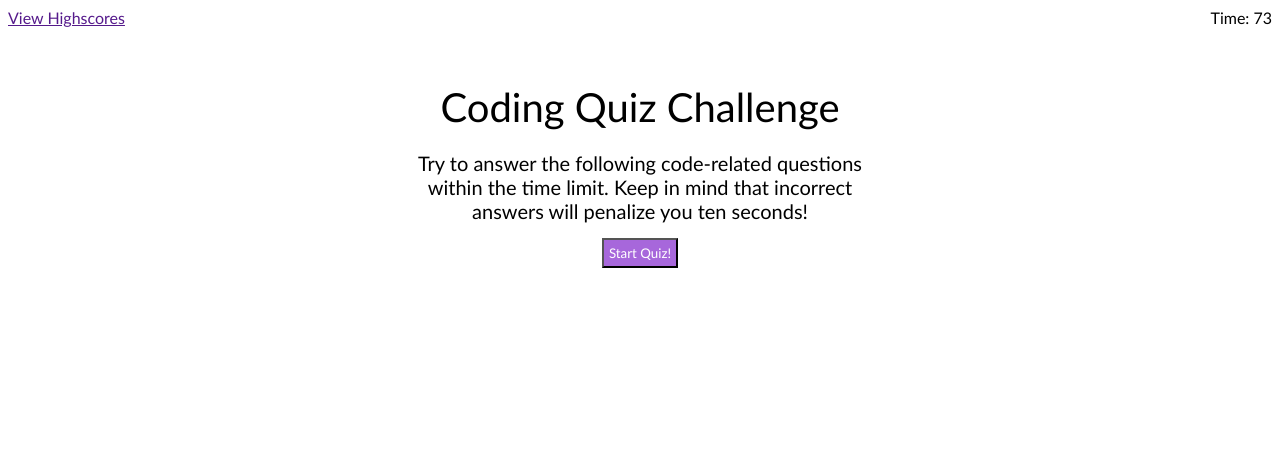
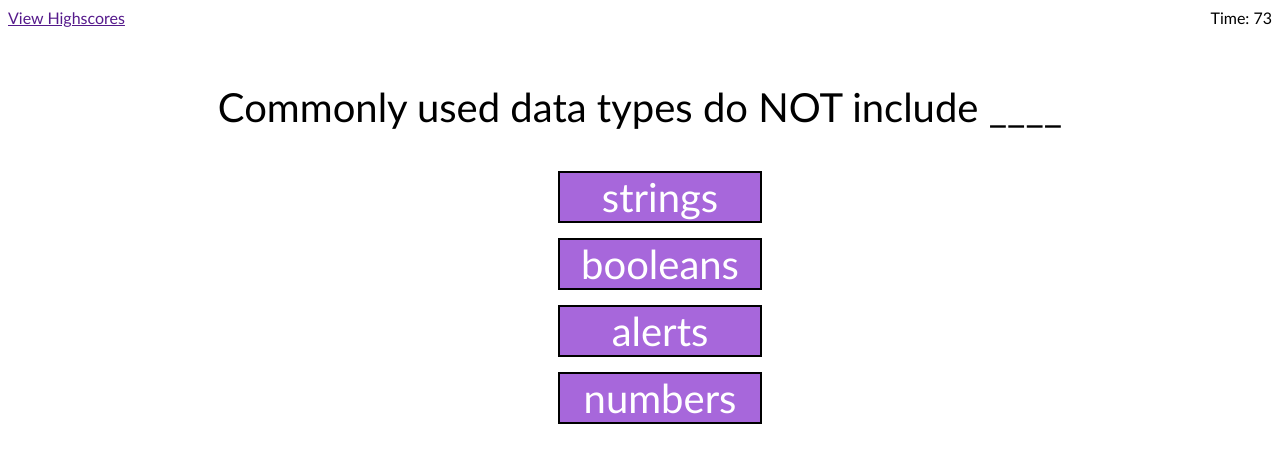
Before and after one commit to MephestoMD/coding-quiz, a plain HTML site: page index.html in a window 1280 px wide. Both pictures are taken after a click on the button "Start Quiz!". Drawn offline with Linux system fonts and the light colour scheme.

Commit message:
Created working first question with working answer checker

```diff
--- a/index.html
+++ b/index.html
@@ -12,20 +12,18 @@
 
     <div id = "timer"></div>
 
-    <header class = "starter" id = "start-header"> Coding Quiz Challenge </header>
-    <p class = "starter">Try to answer the following code-related questions within the time limit.
+
+
+<div id = "gamespace">
+
+    Coding Quiz Challenge
+    <p>
+        Try to answer the following code-related questions within the time limit.
         Keep in mind that incorrect answers will penalize you ten seconds!
     </p>
+    <button id = "start-button">Start Quiz!</button>
 
-<button class = "button starter" id = "start-button">Start Quiz!</button>
-
-<header id = "question-header"></header>
-<ul>
-    <li class = "button" id = "button1"></li>
-    <li class = "button" id = "button2"></li>
-    <li class = "button" id = "button3"></li>
-    <li class = "button" id = "button4"></li>
-</ul>
+</div>
 
 </body>
 
--- a/script.js
+++ b/script.js
@@ -4,35 +4,46 @@ let timer = document.getElementById("timer");
 // Select start button by ID
 let startButton = document.getElementById("start-button");
 
+// Define variables for the game area and the list to hold the answer choices
+let gameArea = document.getElementById("gamespace");
+let answerList = document.createElement("ul");
+
 // Define variable for remaining time
 let timeLeft = 75;
+
+// Define variable for which question the player is currently on
+let questionNum = 0;
+
+// Define variables for number of questions right and wrong
+let numWrong = 0;
+let numRight = 0;
 
 // Create an array of objects to handle each question and its corrects
 let questionBank = [
     {
-        question: "Commonly used data types do NOT include: ___",
-        options: ["a) strings", "b) booleans", "c) alerts", "d) numbers"],
-        correct: "c) alerts"
+        question: "Commonly used data types do NOT include ____",
+        options: ["strings", "booleans", "alerts", "numbers"],
+        correct: "alerts"
     },
     {
-        question: "The condition in an if/else statement is enclosed within: ___",
-        options: ["a) quotations", "b) curly braces", "c) parentheses", "d) square brackets"],
-        correct: "c) parentheses"
+        question: "The condition in an if/else statement is enclosed within ___",
+        options: ["quotations", "curly braces", "parentheses", "square brackets"],
+        correct: "parentheses"
     },
     {
-        question: "Arrays in JavaScript can be used to store: ___",
-        options: ["a) numbers", "b) other arrays", "c) booleans", "d) all of the above"],
+        question: "Arrays in JavaScript can be used to store ___",
+        options: ["numbers", "other arrays", "booleans", "all of the above"],
         correct: "d) all of the above"
     },
     {
         question: "String value must be enclosed within ___ when being assigned to variables.",
-        options: ["a) commas", "b) curly braces", "c) quotations", "d) parentheses"],
-        correct: "c) quotations"
+        options: ["commas", "curly braces", "quotations", "parentheses"],
+        correct: "quotations"
     },
     {
-        question: "A very useful tool used during development and debugging for printing content to the debugger is: ___",
-        options: ["a) JavaScript", "b) terminal/bash", "c) alerts", "d) console.log"],
-        correct: "d) console.log"
+        question: "A very useful tool used during development and debugging for printing content to the debugger is ___",
+        options: ["JavaScript", "b) Terminal/Bash", "alerts", "console.log"],
+        correct: "console.log"
     },
 ]
 
@@ -51,21 +62,60 @@ function startTimer () {
         // End condition for time elapsed scenario
         if (timeLeft === 0) {
             clearInterval(timeId);
-            gameOver();
+            // gameOver();
         }
 
     }, 1000);
-    questionPopulate()
+    questionPopulate(questionNum)
 
 }
 
-function questionPopulate() {
+function questionPopulate(questionNum) {
+    // Clear the current game area and question lists if applicable
+    gameArea.innerHTML = "";
+    answerList.innerHTML = "";
+
+    let thisQuestion = questionBank[questionNum].question;
+    let theseOptions = questionBank[questionNum].options;
+
+    console.log(theseOptions);
+
+    gameArea.textContent = thisQuestion;
+
+    gameArea.appendChild(answerList);
+
+    for (i = 0; i < theseOptions.length; i++) {
+        let item = document.createElement("li");
+        item.setAttribute("class","choice");
+        item.textContent = theseOptions[i];
+        answerList.appendChild(item);
+    }
+
+    answerList.addEventListener("click", rightOrWrong);
+}
+
+function rightOrWrong (event) {
+
+    // If user clicks outside of the list items, return to questionPopulate()
+    if (!event.target.matches("li")) {
+        questionPopulate(questionNum);
+    }
+    else {
+        // Assign variable to hold user's selected response
+        let userAnswer = event.target.textContent;
+        // Create a div for the area to display right or wrong text
+        let answerNotify = document.createElement("li");
+
+        if (userAnswer === questionBank[questionNum].correct) {
+            numRight++;
+            answerNotify.textContent = "Correct!";
+            answerNotify.setAttribute("class", "correct");
+            answerList.appendChild(answerNotify);
+        }
+
+    }
 
 }
 
-// function gameOver {
-
-// }
-
 
 startButton.addEventListener("click", startTimer);
--- a/style.css
+++ b/style.css
@@ -13,24 +13,27 @@ body {
     float: right;
 }
 
-header {
+
+ul {
+    list-style-type: none;
+}
+
+#gamespace {
     font-size: 2.5em;
     padding-top: 75px;
     padding-bottom: 20px;
-}
-
-p {
-    font-size: 1.25em;
-    justify-content: center;
-    width: 500px;
     margin: auto;
 }
 
-ul {
-    list-style-type: none;
-    display: none;
+
+p {
+    font-size: 0.65em;
+    width: 500px;
+    margin: auto;
+    margin-top: 20px;
 }
-.button {
+
+#start-button {
     margin: auto;
     padding: 5px;
     background-color: #a767db;
@@ -38,7 +41,32 @@ ul {
     margin-top: 15px;
 }
 
+li.choice {
+    margin: auto;
+    /* padding: 5px; */
+    background-color: #a767db;
+    color: white;
+    margin-top: 15px;
+    width: 200px;
+    border: 2px solid black;
+}
+
+li:hover {
+    background-color: #d8b2f7;
+    color: black;
+    cursor: pointer;
+}
+
 .button:hover {
     background-color: #d8b2f7;
     color: black;
 }
+
+li.correct{
+    border-top: 5px dashed green;
+    text-align: right;
+    width: 200px;
+    color: green;
+    margin: auto;
+    margin-top: 30px;
+}
```
